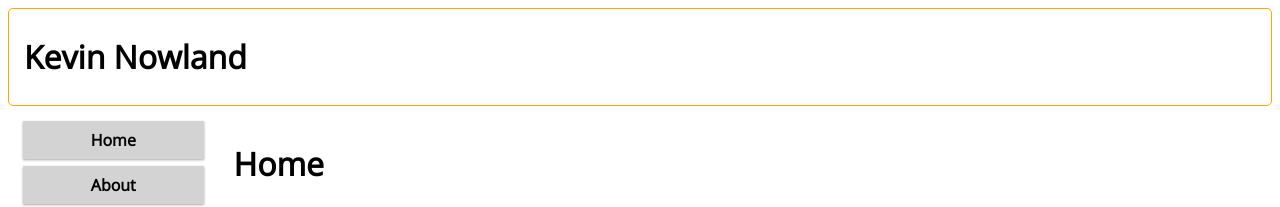
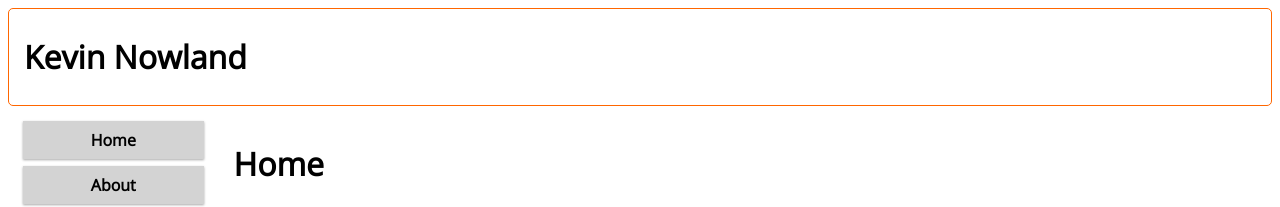
Before and after one commit to kevinnowland/kevinnowland.github.io, a Jekyll site: the page built from index.md, in a window 1280 px wide. Shown: the top 207 px of the page. Built offline with Jekyll 4.4.1, drawn with Linux system fonts in a browser that asks for light colours.

Commit message:
match border color to links

```diff
--- a/assets/css/default.css
+++ b/assets/css/default.css
@@ -80,7 +80,7 @@ a {
         background-color: white;
         color: black;
 
-        border: 1px solid orange;
+        border: 1px solid #ff6600;
         border-radius: 5px;
     }
 
```
